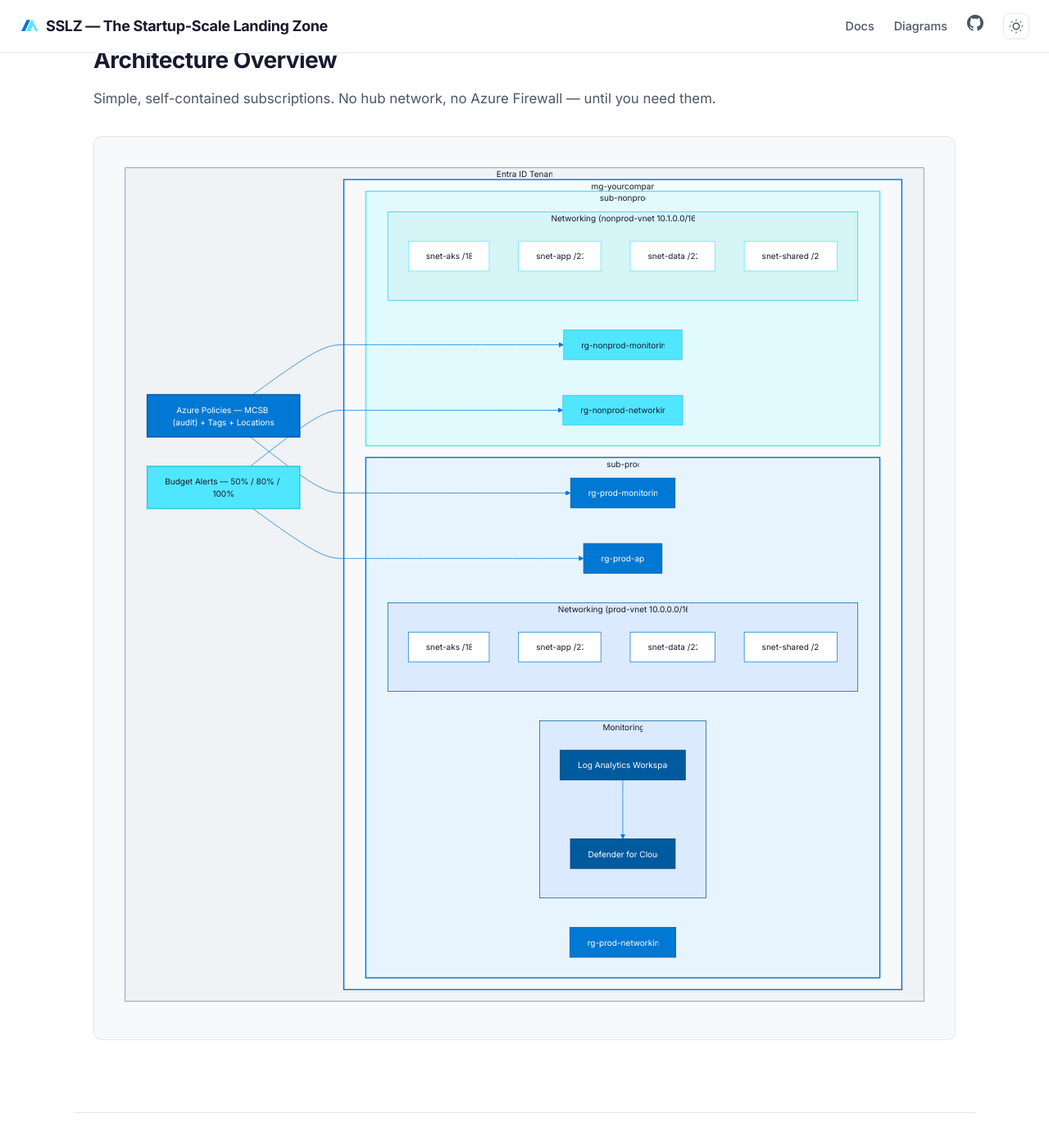
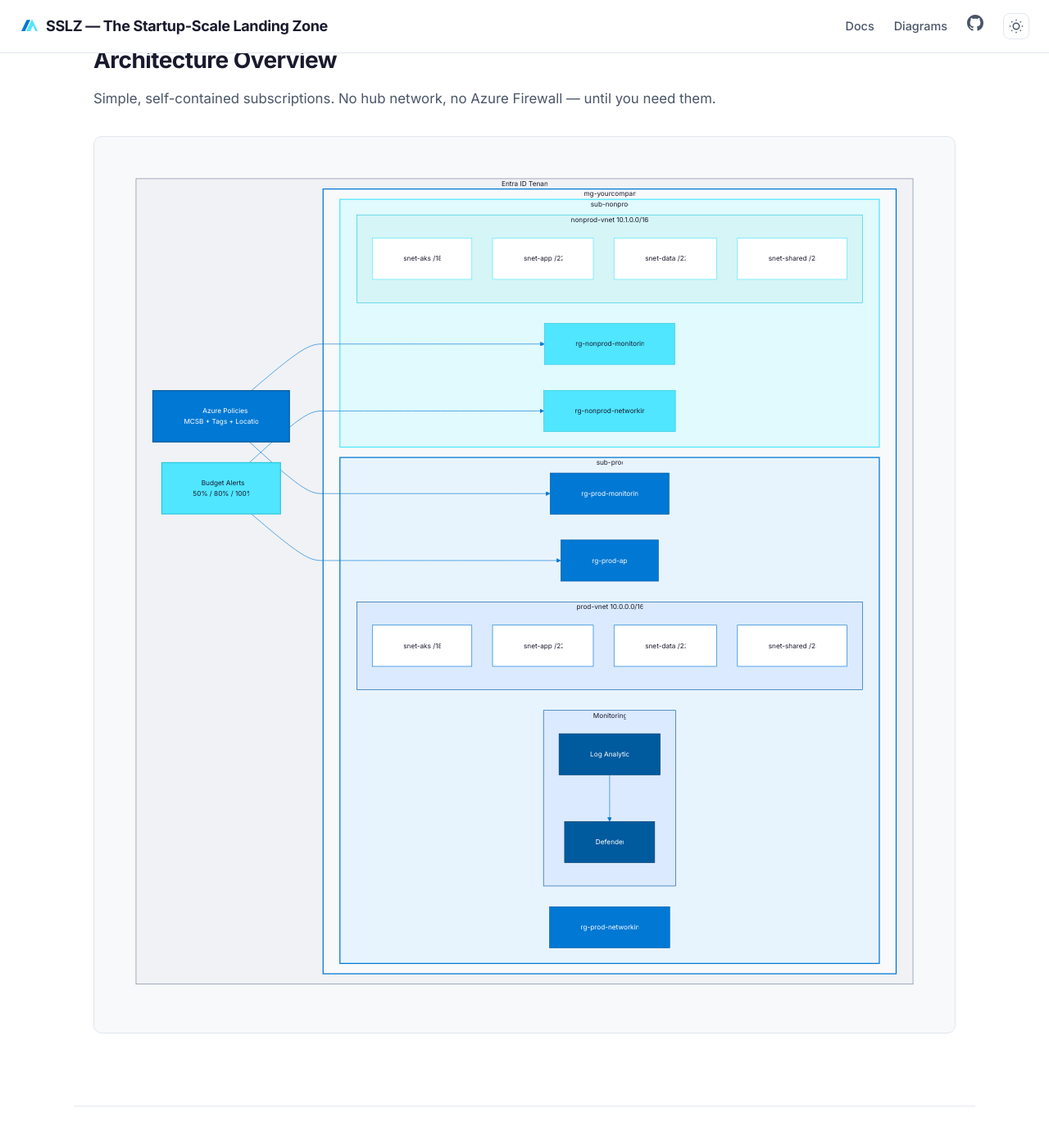
Before and after one commit to ricmmartins/sslz, a Jekyll site: the page built from index.md, in a window 1280 px wide and 1400 px high, scrolled down 1035 px. Shown: the top 1397 px of the window at 82% size. Built offline with Jekyll 4.4.1, drawn with Linux system fonts in a browser that asks for light colours.

Commit message:
Fix Mermaid text clipping: add padding, shorten labels, use multiline

```diff
--- a/assets/js/main.js
+++ b/assets/js/main.js
@@ -82,9 +82,8 @@
       var theme = html.getAttribute('data-theme') === 'dark' ? 'dark' : 'default';
       mermaid.initialize({
         startOnLoad: true,
-        theme: theme,
         securityLevel: 'loose',
-        flowchart: { useMaxWidth: false, htmlLabels: true }
+        flowchart: { useMaxWidth: false, htmlLabels: true, diagramPadding: 30 }
       });
     };
     document.head.appendChild(script);
--- a/index.md
+++ b/index.md
@@ -54,30 +54,36 @@
     secondaryColor: "#e0fafe"
     tertiaryColor: "#f0f2f5"
     fontFamily: "Inter, Segoe UI, sans-serif"
-    fontSize: "14px"
+    fontSize: "13px"
+  flowchart:
+    useMaxWidth: false
+    padding: 30
+    diagramPadding: 30
+    nodeSpacing: 40
+    rankSpacing: 40
 ---
 graph TB
-    subgraph tenant["Entra ID Tenant"]
-        subgraph mg["mg-yourcompany"]
-            subgraph prod["sub-prod"]
+    subgraph tenant[" Entra ID Tenant "]
+        subgraph mg[" mg-yourcompany "]
+            subgraph prod[" sub-prod "]
                 rg_mon_p["rg-prod-monitoring"]
                 rg_net_p["rg-prod-networking"]
                 rg_app_p["rg-prod-app"]
-                subgraph monitoring["Monitoring"]
-                    law["Log Analytics Workspace"]
-                    defender["Defender for Cloud"]
+                subgraph monitoring[" Monitoring "]
+                    law["Log Analytics"]
+                    defender["Defender"]
                 end
-                subgraph net_prod["Networking (prod-vnet 10.0.0.0/16)"]
+                subgraph net_prod[" prod-vnet 10.0.0.0/16 "]
                     snet_aks["snet-aks /18"]
                     snet_app["snet-app /22"]
                     snet_data["snet-data /22"]
                     snet_shared["snet-shared /24"]
                 end
             end
-            subgraph nonprod["sub-nonprod"]
+            subgraph nonprod[" sub-nonprod "]
                 rg_mon_n["rg-nonprod-monitoring"]
                 rg_net_n["rg-nonprod-networking"]
-                subgraph net_nonprod["Networking (nonprod-vnet 10.1.0.0/16)"]
+                subgraph net_nonprod[" nonprod-vnet 10.1.0.0/16 "]
                     snet_aks_n["snet-aks /18"]
                     snet_app_n["snet-app /22"]
                     snet_data_n["snet-data /22"]
@@ -85,8 +91,8 @@
                 end
             end
         end
-        policies["Azure Policies — MCSB (audit) + Tags + Locations"]
-        budgets["Budget Alerts — 50% / 80% / 100%"]
+        policies["Azure Policies\nMCSB + Tags + Locations"]
+        budgets["Budget Alerts\n50% / 80% / 100%"]
     end
     policies --&gt; rg_mon_p
     policies --&gt; rg_mon_n
```
